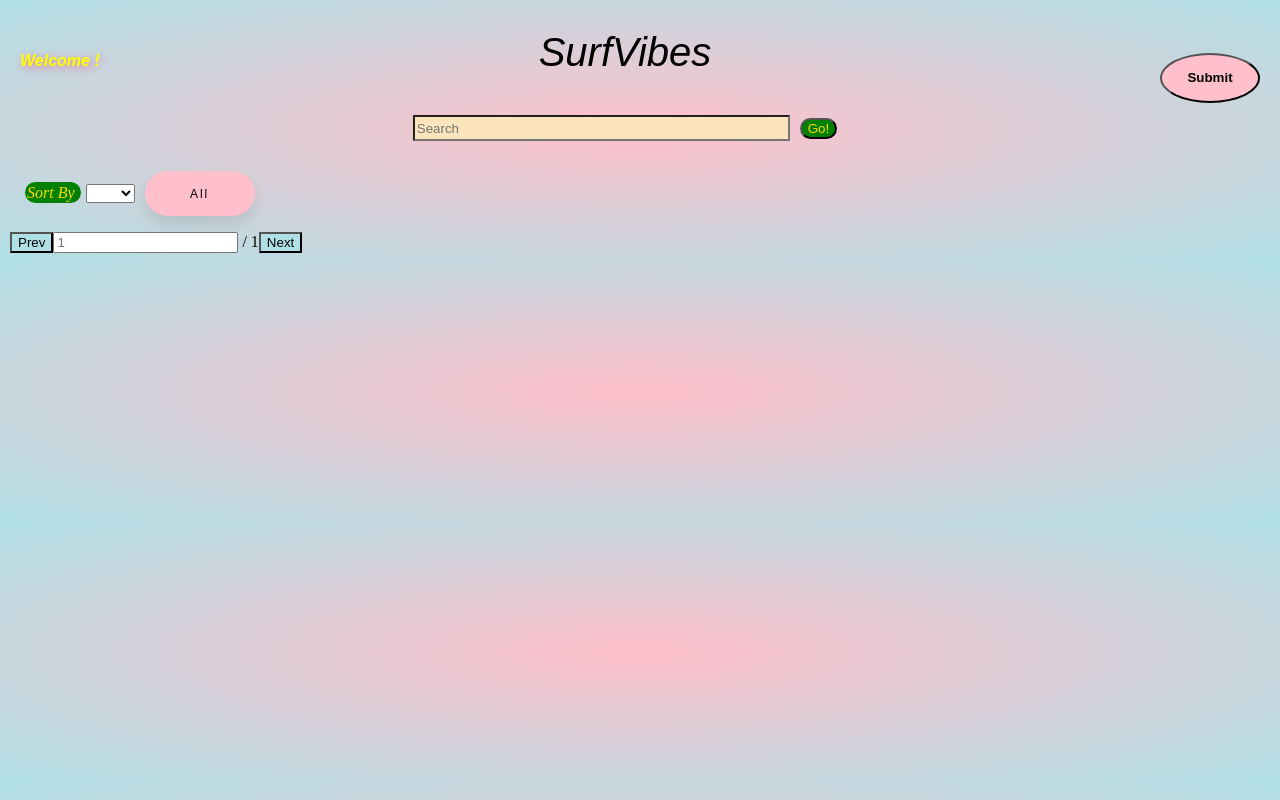
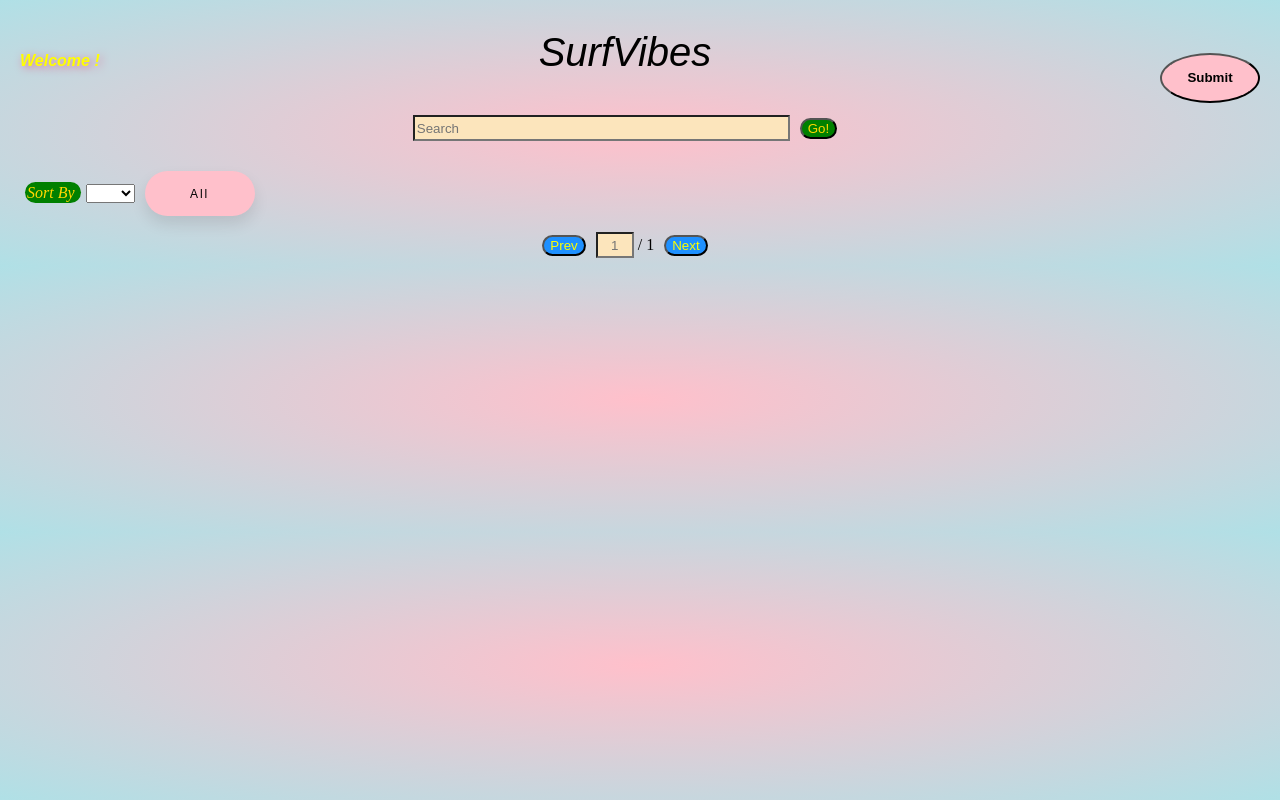
Before and after one commit to zhangbq5858/cerulean, a React (Create React App) app in the folder client/: page / in a window 1280 px wide. Built offline with nearby package versions, Linux system fonts and the light colour scheme; no server answers; a web font is replaced by a local one.

Commit message:
page css

```diff
--- a/client/src/components/PageController.jsx
+++ b/client/src/components/PageController.jsx
@@ -13,7 +13,7 @@ const PageController = ({  currentPage, totalPage, prePage, nextPage, setPage})
   }
 
   return (
-      <div>
+      <div className="page-button">
         <button onClick={prePage}>Prev</button><input placeholder={currentPage} onKeyPress={checkForSubmit}/> / {totalPage}<button onClick={nextPage}>Next</button>
       </div>
   );
```
